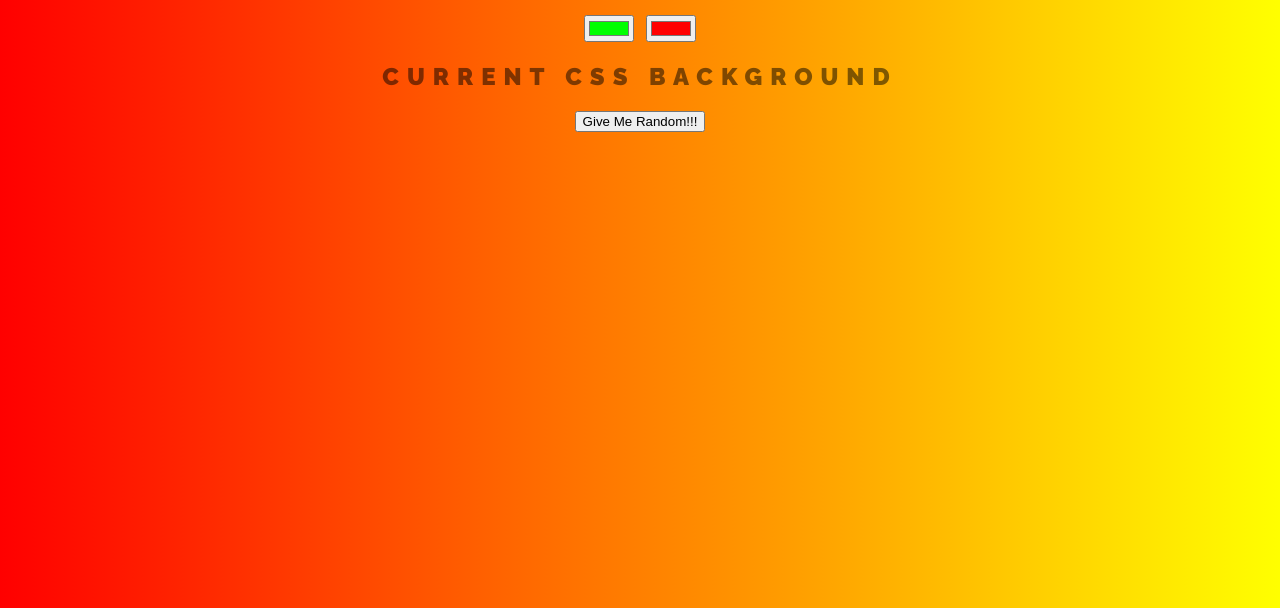
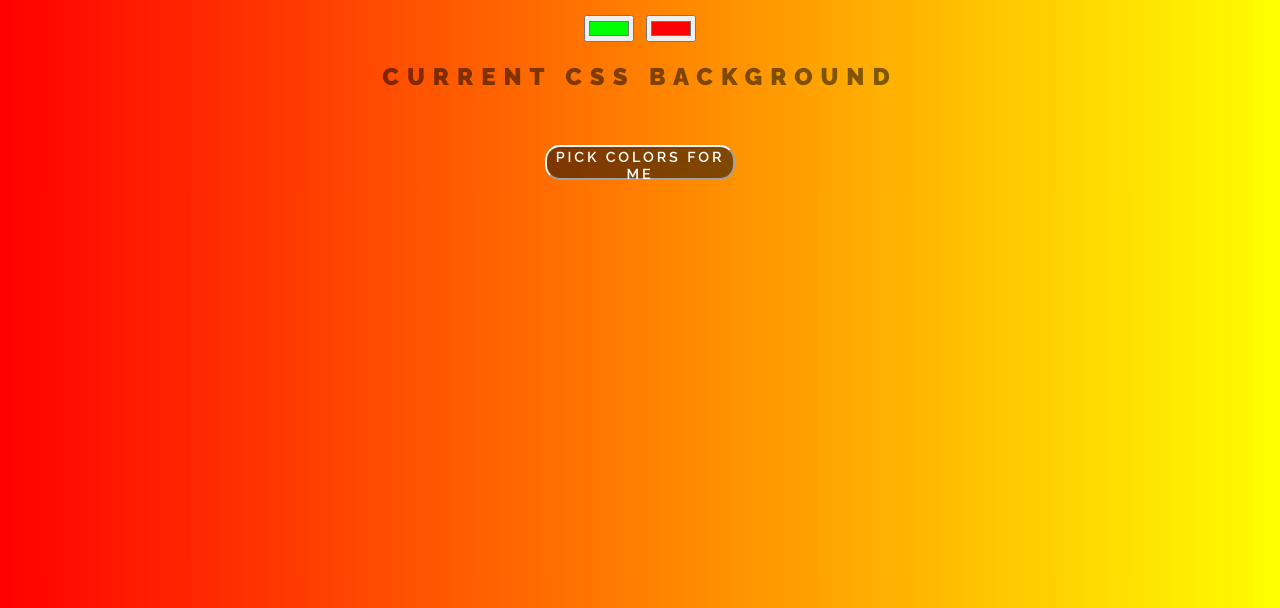
Before and after one commit to SeattleSlough/ztm_dom, a website: page exercise_background_generator/index.html in a window 1280 px wide. Shown: the part 192-800 px from the top of the page. Drawn offline with Linux system fonts and the light colour scheme.

Commit message:
finished h3 + added button css styling

```diff
--- a/exercise_background_generator/index.html
+++ b/exercise_background_generator/index.html
@@ -19,7 +19,8 @@
     <input type="color" class="color2" name="color2" value="#ff0000">
     <h2>Current CSS Background</h2>
     <h3></h3>
-    <button id="random">Give Me Random!!!</button>
+    <br>
+    <button id="random">Pick Colors For Me</button>
     <!-- <script type="text/javascript" src="script.js"></script> -->
     <!-- <script type="text/javascript" src="andrei_solution.js"></script> -->
     <script type="text/javascript" src="bonus.js"></script>
--- a/exercise_background_generator/style.css
+++ b/exercise_background_generator/style.css
@@ -24,3 +24,17 @@ h3 {
     text-transform: none;
     letter-spacing: 0.01em;
 }
+
+button {
+    font: 600 .9em 'Raleway', sans-serif;
+    color: white;
+    border-radius: 15px;
+    text-transform: uppercase;
+    letter-spacing: .2em;
+    font-style: normal;
+    margin-top: 15px;
+    background-color: rgba(0, 0, 0, 0.5);
+    border-color: whitesmoke;
+    height: 35px;
+    width: 15%;
+}
```
Also changed, not shown: exercise_background_generator/bonus.js (+11 -2 lines).
